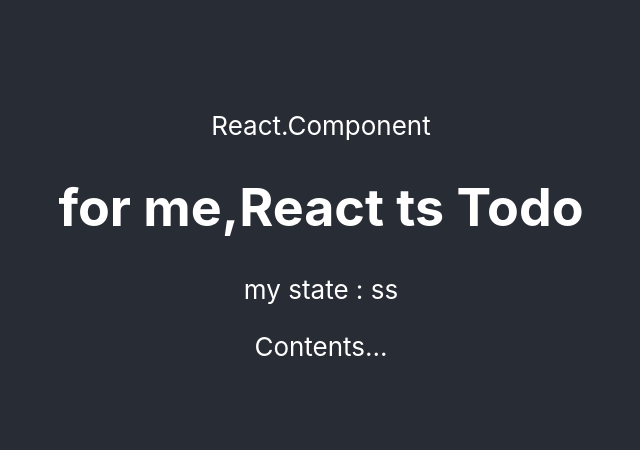
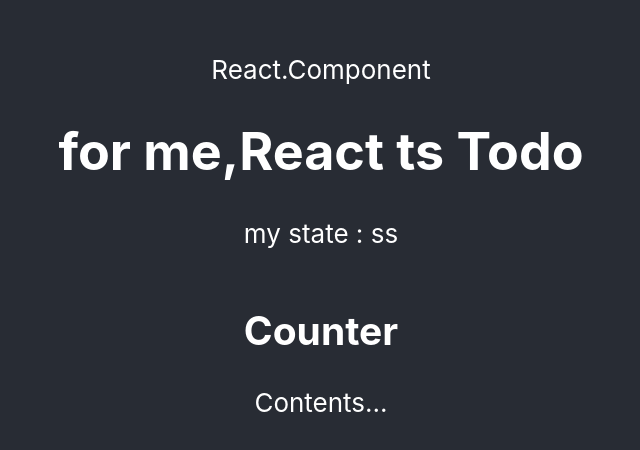
Before and after one commit to SinYongJu/ts-todo-react, a React (Create React App) app: page / in a window 1280 px wide. Shown: the part 164-614 px from the top of the page, without its empty margins (319-959 px from the left). Built offline with nearby package versions, Linux system fonts and the light colour scheme.

Commit message:
CREATE : Counter 컴포넌트

```diff
--- a/src/components/App.tsx
+++ b/src/components/App.tsx
@@ -1,6 +1,7 @@
 import React from 'react';
 import '../assets/css/App.css';
 import Header from './Header';
+import Counter from './Counter';
 
 
 function App() {
@@ -10,6 +11,7 @@
       <div className="App-header">
         <Header {...user}/>
         <main>
+          <Counter/>
           Contents...
         </main>
       </div>
--- /dev/null
+++ b/src/components/Counter.tsx
@@ -0,0 +1,11 @@
+import React from 'react';
+
+class Counter extends React.Component<{},{}> {
+
+
+    render(){
+        return <h2>Counter</h2>
+    }
+}
+
+export default Counter
```
